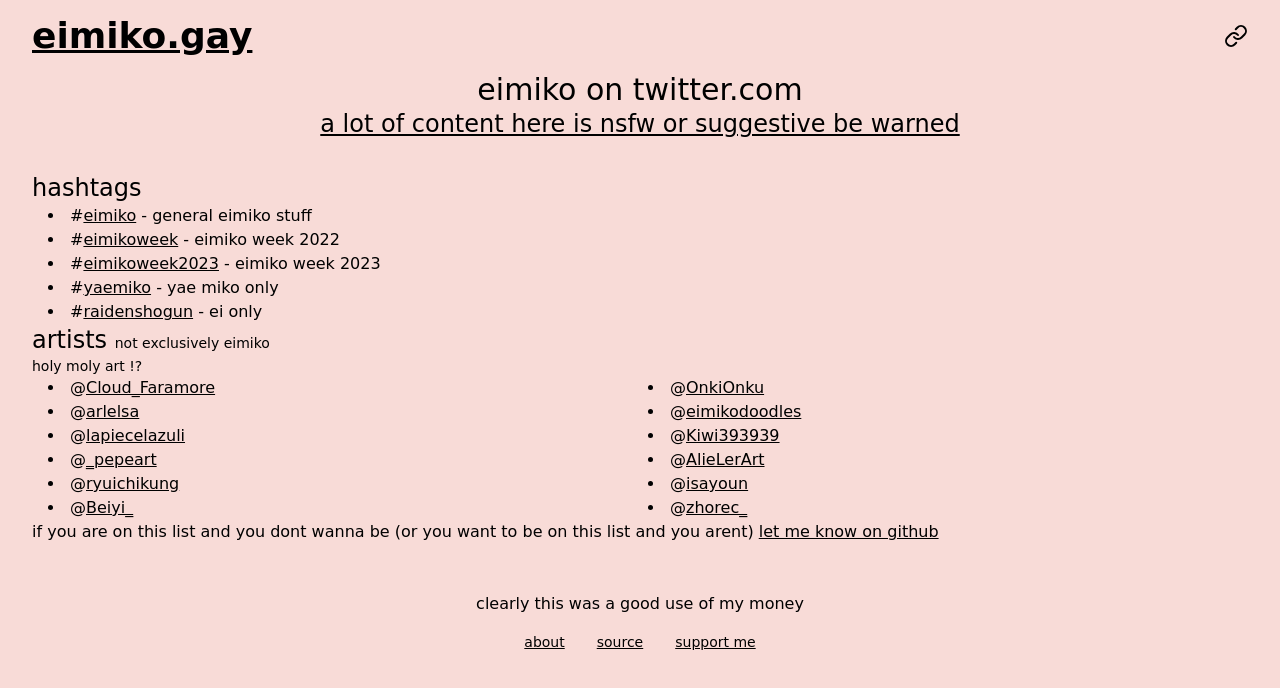
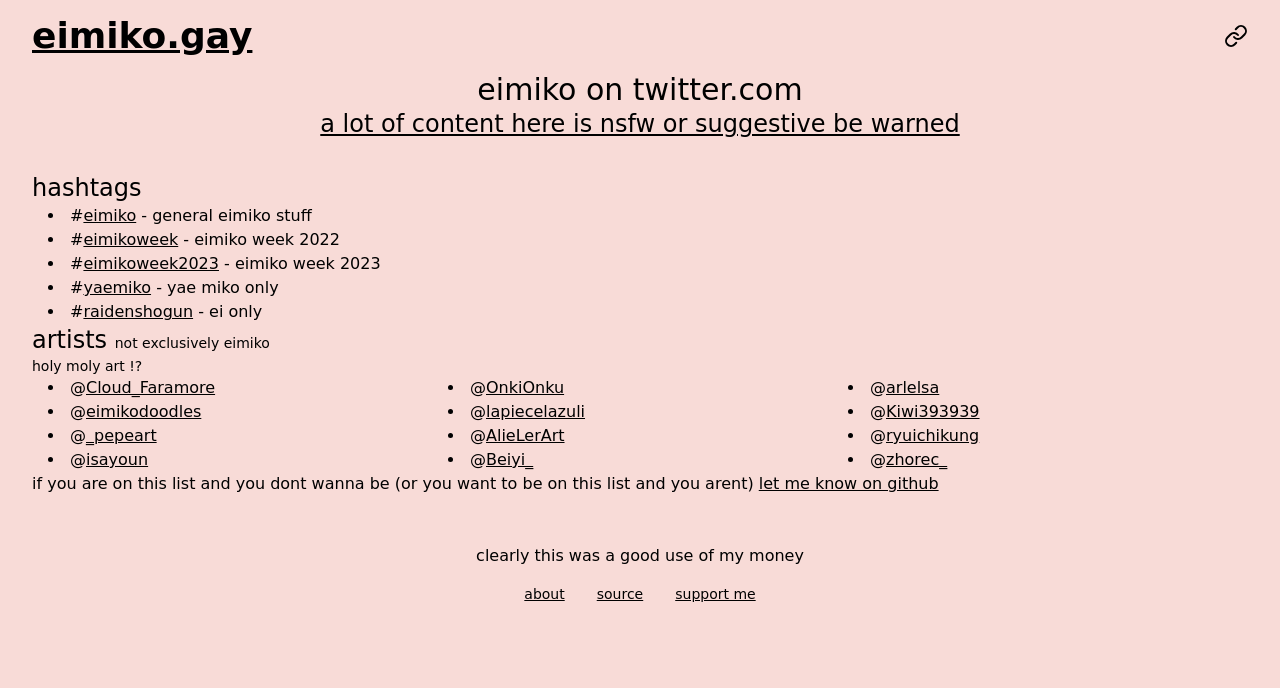
Before and after one commit to HazelTheWitch/eimiko.gay, a SvelteKit app: page /twitter in a window 1280 px wide. Shown: the top 688 px of the page. Built offline with nearby package versions, Linux system fonts and the light colour scheme.

Commit message:
3 column twitter

```diff
--- a/src/routes/twitter/+page.svelte
+++ b/src/routes/twitter/+page.svelte
@@ -19,7 +19,7 @@
 
         <h2 class="text-2xl">artists <span class="text-sm">not exclusively eimiko</span></h2>
         <p class="text-sm">holy moly art !?</p>
-        <ul class="list-disc list-inside ml-4 grid grid-cols-1 md:grid-cols-2">
+        <ul class="list-disc list-inside ml-4 grid grid-cols-1 md:grid-cols-2 lg:grid-cols-3">
             <li><Handle handle="Cloud_Faramore" /></li>
             <li><Handle handle="OnkiOnku" /></li>
             <li><Handle handle="arlelsa" /></li>
```
